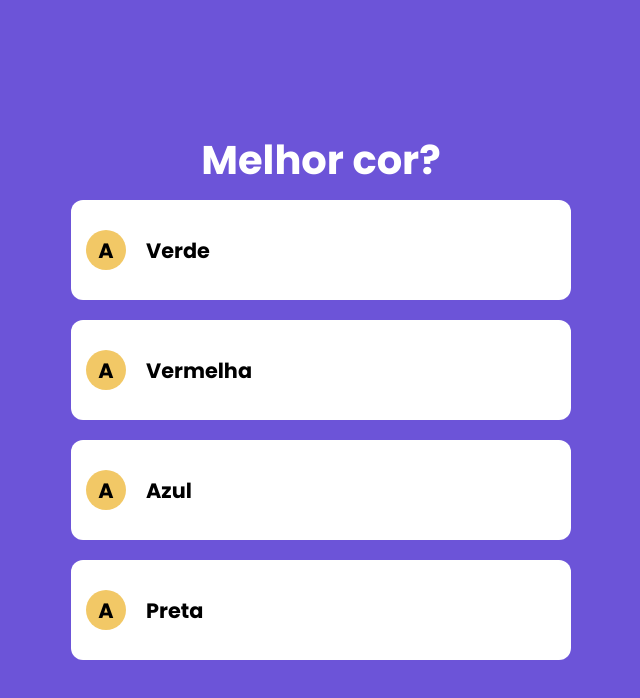
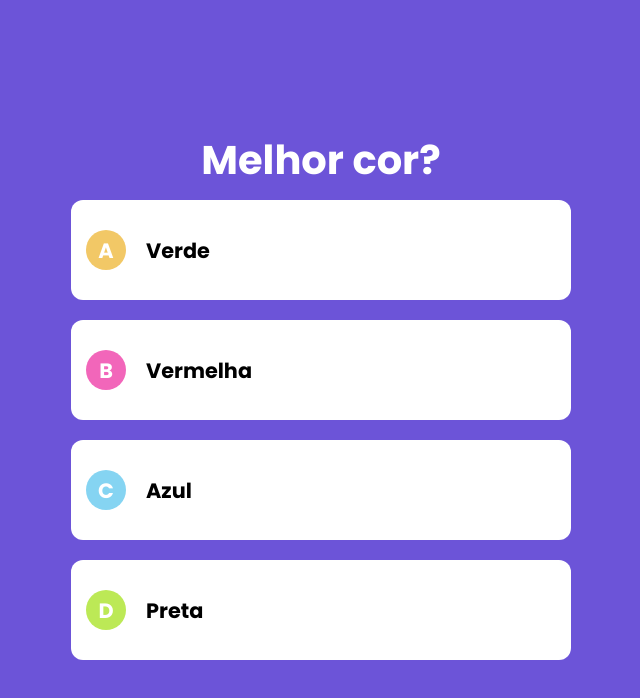
Before and after one commit to vncsreis/next-cod3r-quiz, a Next.js app: page / in a window 1280 px wide. Shown: the top 698 px of the page, without its empty margins (319-959 px from the left). Built offline with nearby package versions, Linux system fonts and the light colour scheme.

Commit message:
letras dinamicas

```diff
--- a/components/Questao.tsx
+++ b/components/Questao.tsx
@@ -5,6 +5,25 @@ import QuestaoModel from '../models/questao';
 import styles from '../styles/Questao.module.css';
 import Enunciado from './Enunciado';
 import Resposta from './Resposta';
+
+const letras = [
+  {
+    letra: 'A',
+    cor: '#f2c866',
+  },
+  {
+    letra: 'B',
+    cor: '#f266ba',
+  },
+  {
+    letra: 'C',
+    cor: '#85d4f2',
+  },
+  {
+    letra: 'D',
+    cor: '#BCE956',
+  },
+];
 
 interface QuestaoProps {
   valor: QuestaoModel;
@@ -20,8 +39,8 @@ const Questao = (props: QuestaoProps) => {
           key={i}
           valor={resposta}
           indice={i}
-          letra="A"
-          corFundoDaLetra="#f2c866"
+          letra={letras[i].letra}
+          corFundoDaLetra={letras[i].cor}
         />
       );
     });
--- a/styles/Resposta.module.css
+++ b/styles/Resposta.module.css
@@ -30,6 +30,7 @@
 }
 
 .letra {
+  color: #fff;
   display: flex;
   justify-content: center;
   align-items: center;
```
